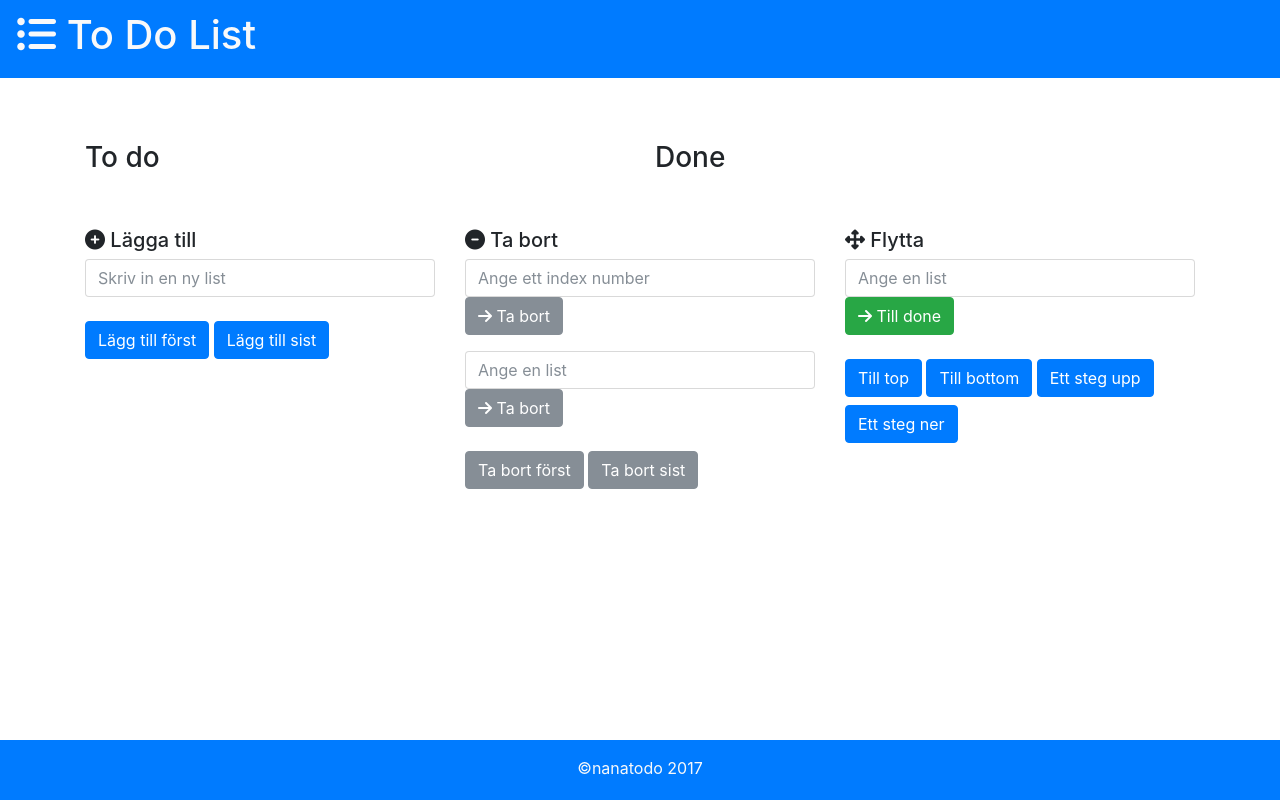
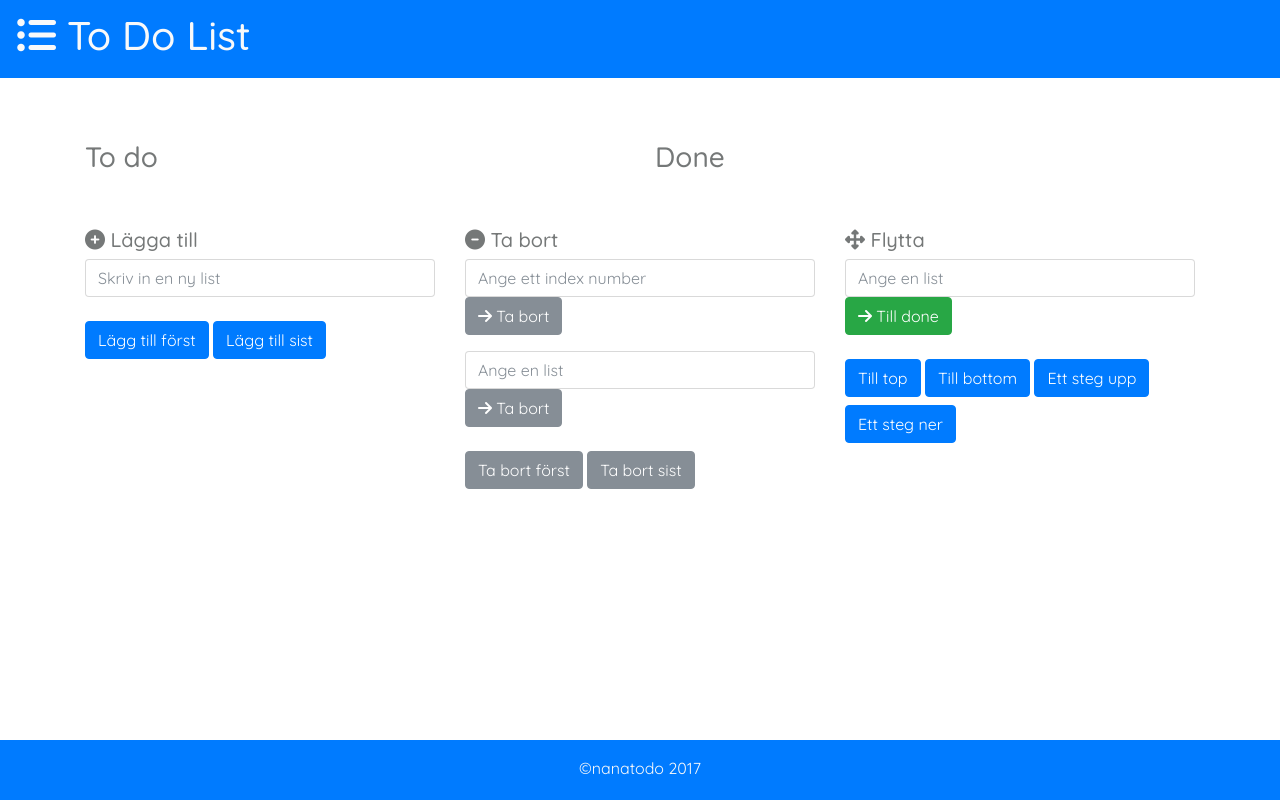
Before and after one commit to boilund/todolist, a plain HTML site: page www/index.html in a window 1280 px wide. Drawn offline with nearby package versions, Linux system fonts and the light colour scheme; files that its build step writes are made by us from their sources.

Commit message:
start to use variables and mixins

```diff
--- a/www/index.html
+++ b/www/index.html
@@ -4,6 +4,9 @@
   <!-- Required meta tags -->
   <meta charset="utf-8">
   <meta name="viewport" content="width=device-width, initial-scale=1, shrink-to-fit=no">
+
+  <!-- font -->
+  <link href="https://fonts.googleapis.com/css?family=Quicksand:300,400,500,700" rel="stylesheet">
 
   <!-- icon -->
   <link rel="stylesheet" href="https://use.fontawesome.com/0cce016e6a.css">
@@ -15,7 +18,7 @@
   <link rel="stylesheet" href="/css/style.css">
 </head>
 <body>
-  <header class="container-fluid">
+  <header class="container-fluid header">
     <div class="row">
       <nav class="navbar navbar-light bg-primary col-12">
         <a class="navbar-brand">
@@ -25,7 +28,7 @@
     </div>
   </header>
 
-  <main>
+  <main class="main">
     <div class="container">
 
       <div class="row mt-5">
@@ -102,7 +105,7 @@
       </div>
     </div>
   </main>
-  <footer class="container-fluid  bg-primary">
+  <footer class="footer container-fluid  bg-primary">
     <div class="row">
       <div class="col-12">
         <p class="text-center text-light mt-3">&copy;nanatodo 2017</p>
--- a/www/less/footer.less
+++ b/www/less/footer.less
@@ -35,3 +35,7 @@ Other footer height for Boostrap xs, sm
   }
 
 }
+
+.footer {
+  .main-font;
+}
--- a/www/less/header.less
+++ b/www/less/header.less
@@ -0,0 +1,3 @@
+.header {
+  .main-font;
+}
--- a/www/less/main.less
+++ b/www/less/main.less
@@ -0,0 +1,3 @@
+.main {
+  .main-font;
+}
--- /dev/null
+++ b/www/less/mixins.less
@@ -0,0 +1,4 @@
+.main-font {
+  font-family: 'Quicksand', sans-serif;
+  color: @dark-gray;
+}
--- a/www/less/style.less
+++ b/www/less/style.less
@@ -1,3 +1,5 @@
+@import "variables";
+@import "mixins";
 @import "header";
 @import "main";
 @import "footer";
--- /dev/null
+++ b/www/less/variables.less
@@ -0,0 +1 @@
+@dark-gray: #363a3aaf;
```
